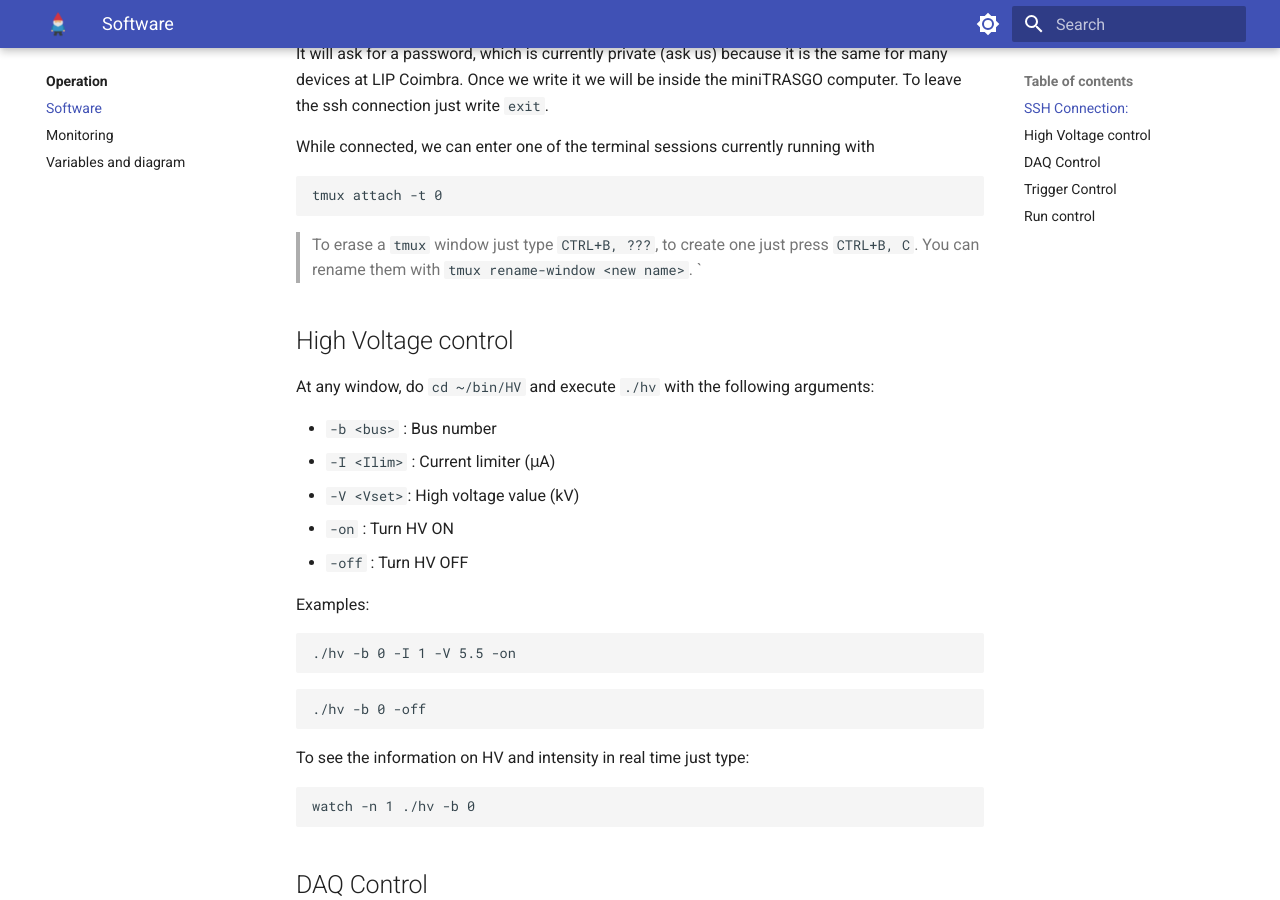
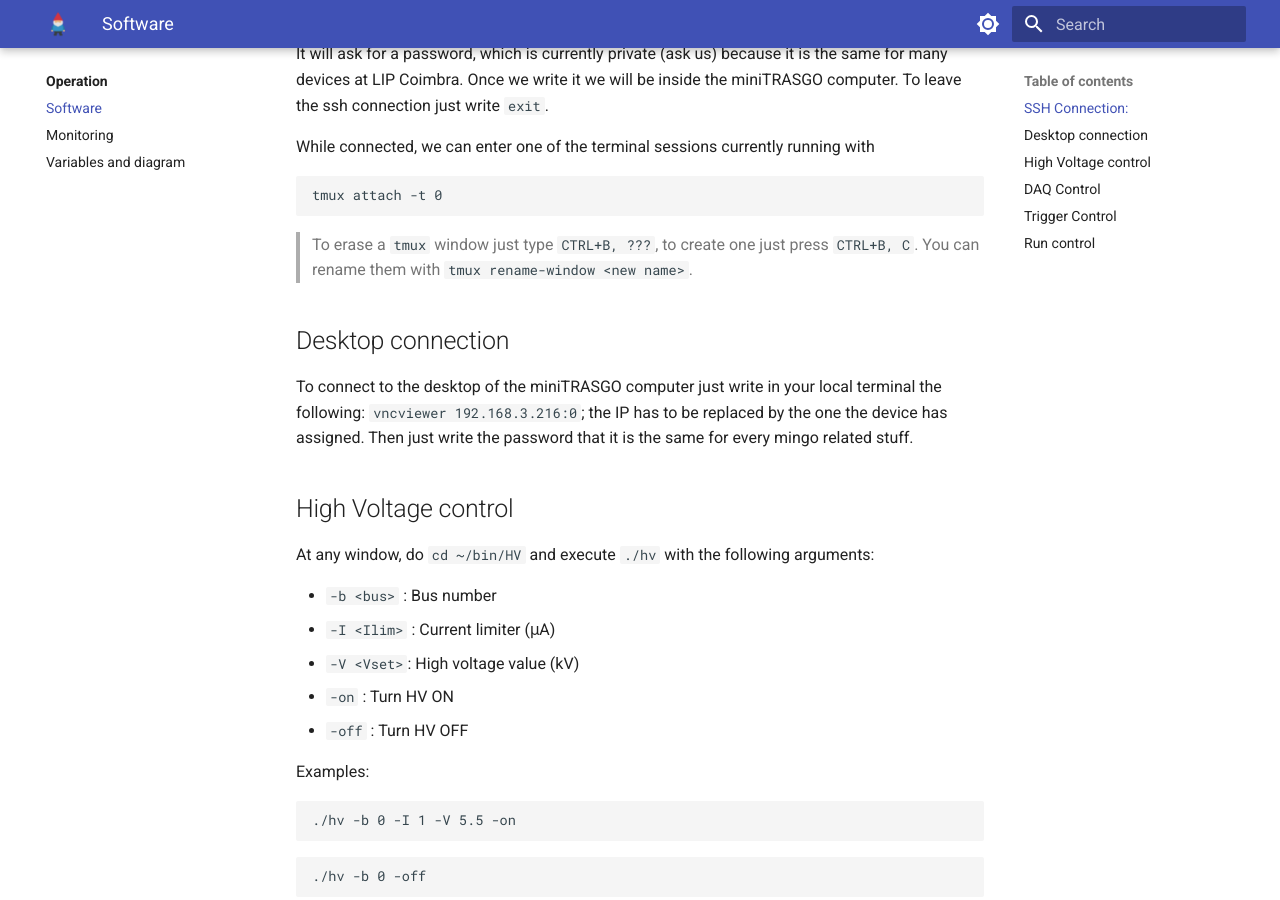
Before and after one commit to cayesoneira/miniTRASGO-documentation, an MkDocs documentation site: the page built from docs/operation/software.md, in a window 1280 px wide and 900 px high, scrolled down 386 px. Built offline with MkDocs 1.6.1 and Material for MkDocs 9.7.7, drawn with Linux system fonts in a browser that asks for light colours.

Commit message:
Update software.md

```diff
--- a/docs/operation/software.md
+++ b/docs/operation/software.md
@@ -10,7 +10,10 @@
     tmux attach -t 0
 
 > To erase a `tmux` window just type `CTRL+B, ???`, to create one just press `CTRL+B, C`. You can rename them with `tmux rename-window <new name>`.
-`
+
+## Desktop connection
+To connect to the desktop of the miniTRASGO computer just write in your local terminal the following: `vncviewer 192.168.3.216:0`; the IP has to be replaced by the one the device has assigned. Then just write the password that it is the same for every mingo related stuff.
+
 ## High Voltage control
 At any window, do `cd ~/bin/HV` and execute `./hv` with the following arguments:
 
```
